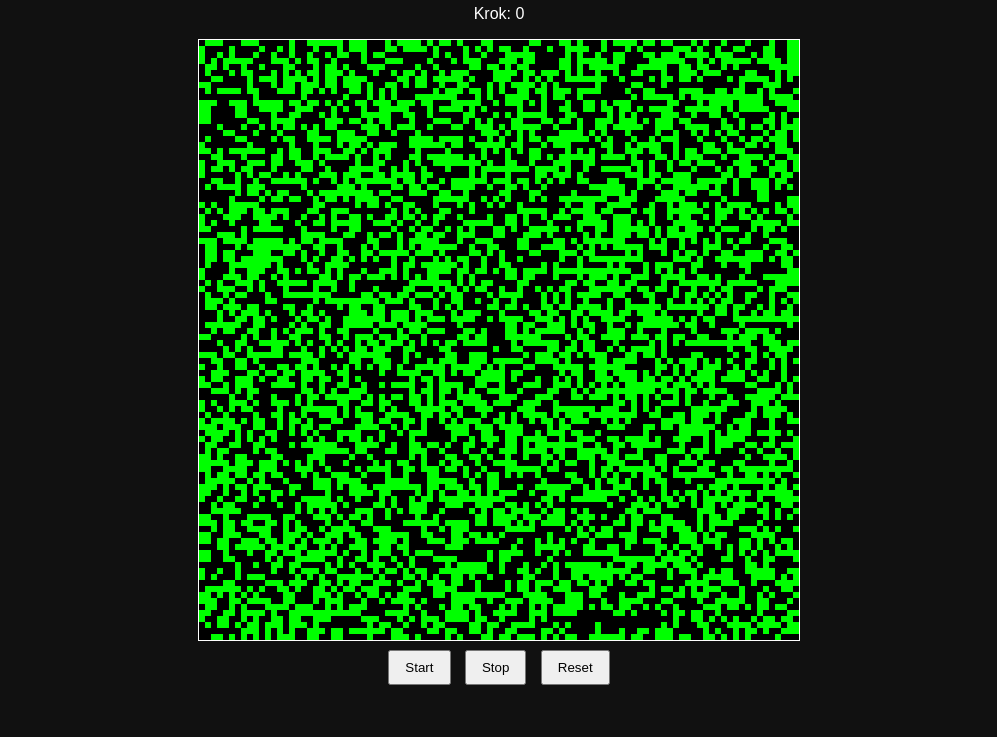
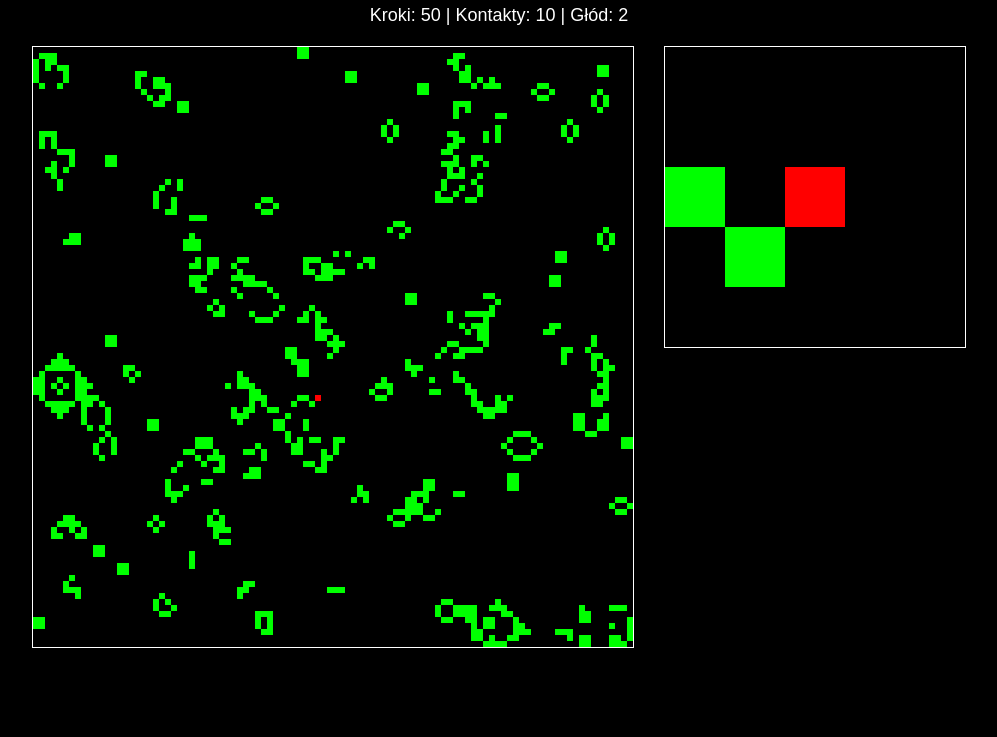
Before and after one commit to Roman8765/game-of-life, a plain HTML site: page index.html in a window 1280 px wide. Shown: the part 63-800 px from the top of the page, without its empty margins (141-1138 px from the left). Drawn offline with Linux system fonts and the light colour scheme.

Commit message:
Refactor Game of Life HTML and JavaScript code

```diff
--- a/index.html
+++ b/index.html
@@ -2,94 +2,108 @@
 <html>
 <head>
 <meta charset="UTF-8">
-<title>Gra w życie</title>
+<title>Game of Life</title>
+
 <style>
+
 body{
-    background:#111;
+background:black;
 color:white;
+font-family:Arial;
 text-align:center;
-    font-family:Arial;
 }
+
+.wrapper{
+display:flex;
+justify-content:center;
+align-items:flex-start;
+gap:30px;
+margin-top:20px;
+}
+
 canvas{
-    background:black;
 border:1px solid white;
 }
-button{
-    margin:5px;
-    padding:8px 15px;
+
+.stats{
+margin-top:10px;
+font-size:18px;
 }
+
 </style>
 </head>
 
 <body>
 
-<h2>Gra w życie</h2>
-<p>Krok: <span id="stepCounter">0</span></p>
+<h2>Game of Life – eksperyment</h2>
 
-<canvas id="game" width="600" height="600"></canvas><br>
+<div class="stats">
+Kroki: <span id="steps">0</span> |
+Kontakty: <span id="events">0</span> |
+Głód: <span id="hunger">0</span>
+</div>
 
-<button onclick="start()">Start</button>
-<button onclick="stop()">Stop</button>
-<button onclick="reset()">Reset</button>
+<div class="wrapper">
+
+<canvas id="game"></canvas>
+<canvas id="zoom"></canvas>
+
+</div>
 
 <script>
 
 const size = 100
 const cell = 6
 
+const zoomSize = 5
+const zoomCell = cell*10
+
 const canvas = document.getElementById("game")
+canvas.width = size*cell
+canvas.height = size*cell
 const ctx = canvas.getContext("2d")
 
-let board = []
-let running = false
-let step = 0
-let lastUpdate = 0
+const zoomCanvas = document.getElementById("zoom")
+zoomCanvas.width = zoomSize*zoomCell
+zoomCanvas.height = zoomSize*zoomCell
+const zoomCtx = zoomCanvas.getContext("2d")
 
-function createBoard(){
+let grid = []
+let steps = 0
+let events = 0
+let hunger = 0
 
-    board = []
+let redX = Math.floor(size/2)
+let redY = Math.floor(size/2)
+
+function createGrid(){
 
 for(let y=0;y<size;y++){
-        let row=[]
+grid[y]=[]
 for(let x=0;x<size;x++){
-            row.push(0)
-        }
-        board.push(row)
-    }
-
-    let placed = 0
-
-    while(placed < 5000){
-
-        let x = Math.floor(Math.random()*size)
-        let y = Math.floor(Math.random()*size)
-
-        if(board[y][x]==0){
-            board[y][x]=1
-            placed++
-        }
+grid[y][x]=0
 }
 }
 
-function draw(){
+let count=0
 
-    ctx.clearRect(0,0,canvas.width,canvas.height)
+while(count<5000){
 
-    for(let y=0;y<size;y++){
-        for(let x=0;x<size;x++){
+let x=Math.floor(Math.random()*size)
+let y=Math.floor(Math.random()*size)
 
-            if(board[y][x]==1){
-                ctx.fillStyle="lime"
-                ctx.fillRect(x*cell,y*cell,cell,cell)
+if(grid[y][x]==0 && !(x==redX && y==redY)){
+grid[y][x]=1
+count++
 }
 
 }
-    }
+
 }
 
 function neighbors(x,y){
 
-    let count=0
+let n=0
 
 for(let dy=-1;dy<=1;dy++){
 for(let dx=-1;dx<=1;dx++){
@@ -100,94 +114,205 @@ function neighbors(x,y){
 let ny=y+dy
 
 if(nx>=0 && nx<size && ny>=0 && ny<size){
-                count += board[ny][nx]
+if(grid[ny][nx]==1) n++
 }
 
 }
 }
 
-    return count
+return n
+
+}
+
+function step(){
+
+let newGrid=[]
+
+for(let y=0;y<size;y++){
+newGrid[y]=[]
+for(let x=0;x<size;x++){
+
+if(x==redX && y==redY){
+newGrid[y][x]=0
+continue
+}
+
+let n=neighbors(x,y)
+
+if(grid[y][x]==1){
+
+if(n==2 || n==3) newGrid[y][x]=1
+else newGrid[y][x]=0
+
+}else{
+
+if(n==3) newGrid[y][x]=1
+else newGrid[y][x]=0
+
+}
+
+}
+}
+
+grid=newGrid
+
+}
+
+function draw(){
+
+ctx.fillStyle="black"
+ctx.fillRect(0,0,canvas.width,canvas.height)
+
+for(let y=0;y<size;y++){
+for(let x=0;x<size;x++){
+
+if(grid[y][x]==1){
+ctx.fillStyle="lime"
+ctx.fillRect(x*cell,y*cell,cell,cell)
+}
+
+}
+}
+
+ctx.fillStyle="red"
+ctx.fillRect(redX*cell,redY*cell,cell,cell)
+
+}
+
+function drawZoom(){
+
+zoomCtx.fillStyle="black"
+zoomCtx.fillRect(0,0,zoomCanvas.width,zoomCanvas.height)
+
+let half=2
+
+for(let dy=-half;dy<=half;dy++){
+for(let dx=-half;dx<=half;dx++){
+
+let gx=redX+dx
+let gy=redY+dy
+
+let zx=(dx+half)*zoomCell
+let zy=(dy+half)*zoomCell
+
+if(gx>=0 && gx<size && gy>=0 && gy<size){
+
+if(grid[gy][gx]==1){
+zoomCtx.fillStyle="lime"
+zoomCtx.fillRect(zx,zy,zoomCell,zoomCell)
+}
+
+}
+
+}
+
+}
+
+zoomCtx.fillStyle="red"
+zoomCtx.fillRect(2*zoomCell,2*zoomCell,zoomCell,zoomCell)
+
+}
+
+function randomMove(){
+
+let dirs=[
+[0,0],
+[1,0],
+[-1,0],
+[0,1],
+[0,-1]
+]
+
+let d=dirs[Math.floor(Math.random()*dirs.length)]
+
+let nx=redX+d[0]
+let ny=redY+d[1]
+
+if(nx>=0 && nx<size && ny>=0 && ny<size){
+
+if(grid[ny][nx]==0){
+redX=nx
+redY=ny
+}
+
+}
+
+}
+
+function checkContact(){
+
+for(let dy=-1;dy<=1;dy++){
+for(let dx=-1;dx<=1;dx++){
+
+let nx=redX+dx
+let ny=redY+dy
+
+if(nx>=0 && nx<size && ny>=0 && ny<size){
+
+if(grid[ny][nx]==1){
+
+let n=neighbors(nx,ny)
+
+if(n==1){
+events++
+hunger=Math.max(0,hunger-1)
+}
+
+}
+
+}
+
+}
+}
+
 }
 
 function addRandomCell(){
 
-    let x = Math.floor(Math.random()*size)
-    let y = Math.floor(Math.random()*size)
+let x=Math.floor(Math.random()*size)
+let y=Math.floor(Math.random()*size)
 
-    board[y][x] = 1
-}
-
-function update(){
-
-    let newBoard=[]
-
-    for(let y=0;y<size;y++){
-
-        let row=[]
-
-        for(let x=0;x<size;x++){
-
-            let n = neighbors(x,y)
-
-            if(board[y][x]==1){
-                row.push(n==2 || n==3 ? 1 : 0)
-            }else{
-                row.push(n==3 ? 1 : 0)
+if(!(x==redX && y==redY)){
+grid[y][x]=1
 }
 
 }
 
-        newBoard.push(row)
-    }
+function loop(){
 
-    board=newBoard
+steps++
 
-    step++
+step()
 
-    if(step % 9 === 0){
+randomMove()
+
+checkContact()
+
+if(steps%9==0){
 addRandomCell()
 }
 
-    document.getElementById("stepCounter").textContent = step
+if(steps%10==0){
+hunger++
 }
 
-function loop(time){
+draw()
+drawZoom()
 
-    if(running){
-
-        if(time - lastUpdate > 166){
-            update()
-            lastUpdate = time
-        }
+document.getElementById("steps").textContent=steps
+document.getElementById("events").textContent=events
+document.getElementById("hunger").textContent=hunger
 
 }
 
+createGrid()
+
 draw()
+drawZoom()
 
-    requestAnimationFrame(loop)
-}
-
-function start(){
-    running=true
-}
-
-function stop(){
-    running=false
-}
-
-function reset(){
-
-    running=false
-    step=0
-    document.getElementById("stepCounter").textContent=0
-    createBoard()
-}
-
-createBoard()
-loop()
+setInterval(loop,100)
 
 </script>
 
 </body>
-
 </html>
```
Lines whose indentation alone changed are shown as unchanged.
